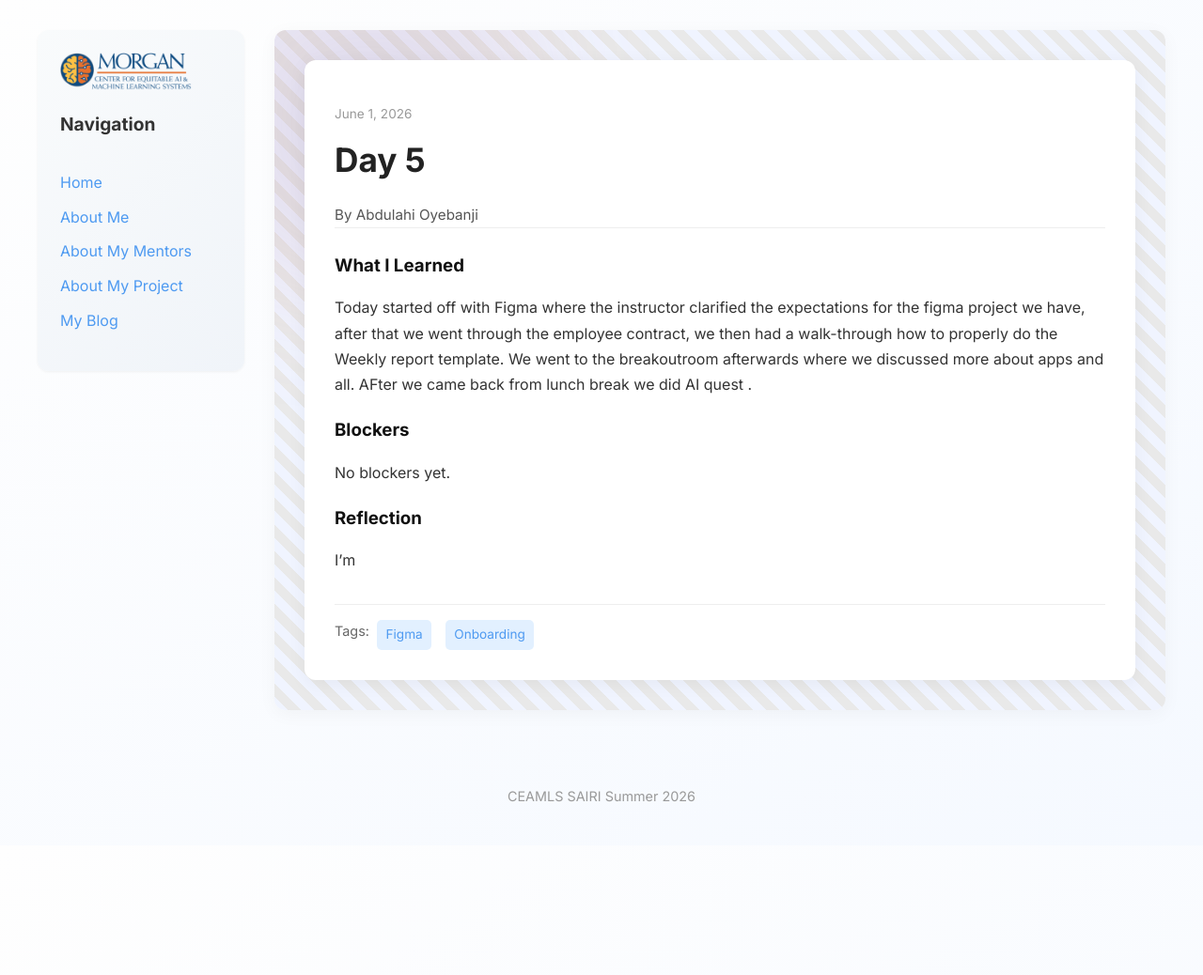
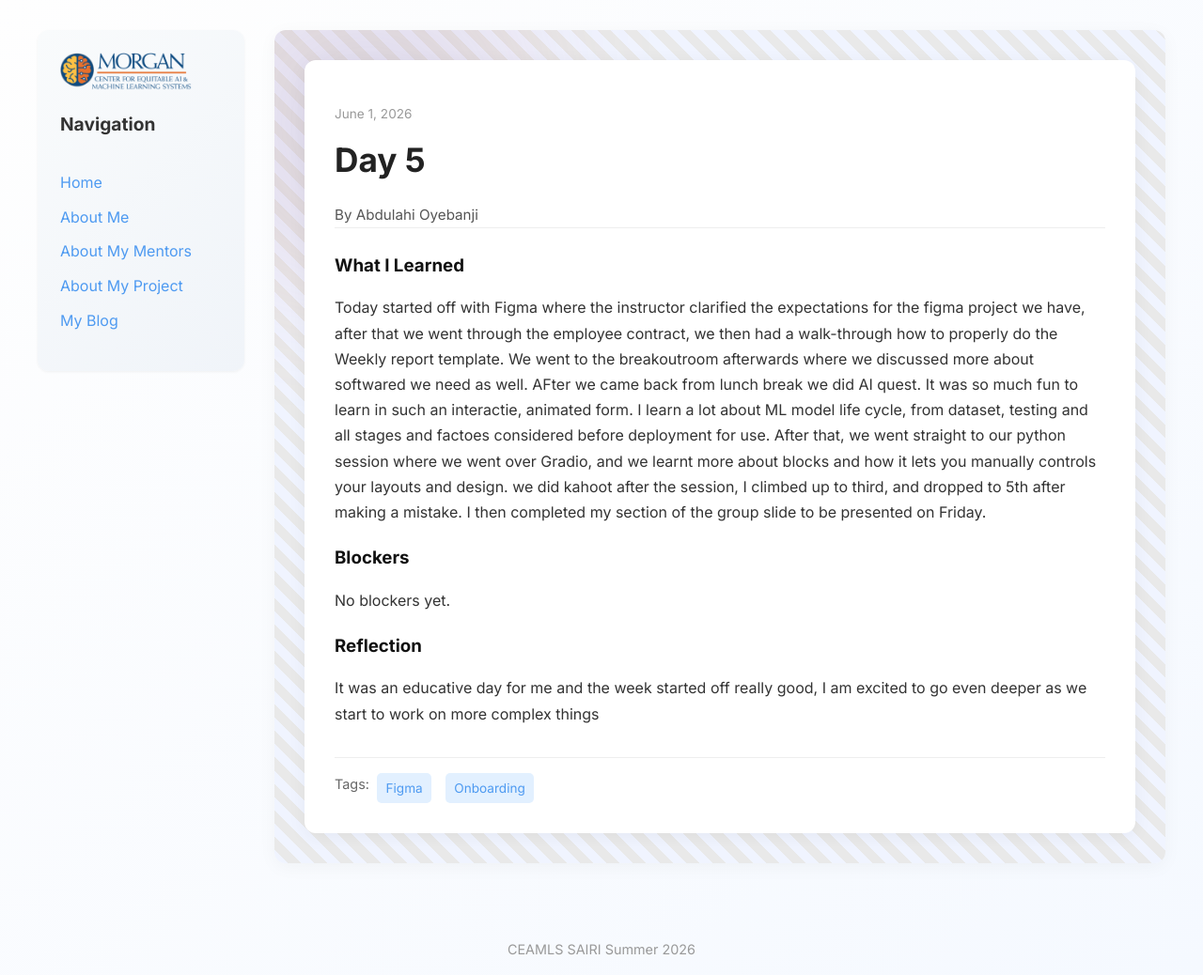
Before and after one commit to abdulahi-banji/abdulahi-banjiceamls26.github.io, a Jekyll site: the page built from _posts/2026-06-01-day 5.md, in a window 1280 px wide. Shown: the whole page at 94% size. Built offline with Jekyll 4.4.1, drawn with Linux system fonts in a browser that asks for light colours; before the commit the page ends 900 px from its top, so only the background shows below that.

Commit message:
blog post day 5

```diff
--- a/_posts/2026-06-01-day 5.md
+++ b/_posts/2026-06-01-day 5.md
@@ -5,10 +5,10 @@ date: 2026-06-01
 permalink: /day5.html
 tags: ["Figma", "Onboarding"]
 what_i_learned: |
-  Today started off with Figma where the instructor clarified the expectations for the figma project we have, after that we went through the employee contract, we then had a walk-through how to properly do the Weekly report template. We went to the breakoutroom afterwards where we discussed more about apps and all. AFter we came back from lunch break we did AI quest .
+  Today started off with Figma where the instructor clarified the expectations for the figma project we have, after that we went through the employee contract, we then had a walk-through how to properly do the Weekly report template. We went to the breakoutroom afterwards where we discussed more about softwared we need as well. AFter we came back from lunch break we did AI quest. It was so much fun to learn in such an interactie, animated form. I learn a lot about ML model life cycle, from dataset, testing and all stages and factoes considered before deployment for use. After that, we went straight to our python session where we went over Gradio, and we learnt more about blocks and how it lets you manually controls your layouts and design. we did kahoot after the session, I climbed up to third, and dropped to 5th after making a mistake. I then completed my section of the group slide to be presented on Friday.
 blockers: |
   No blockers yet.
 
 reflection: |
-  I'm
+  It was an educative day for me and the week started off really good, I am excited to go even deeper as we start to work on more complex things
 ---
```
